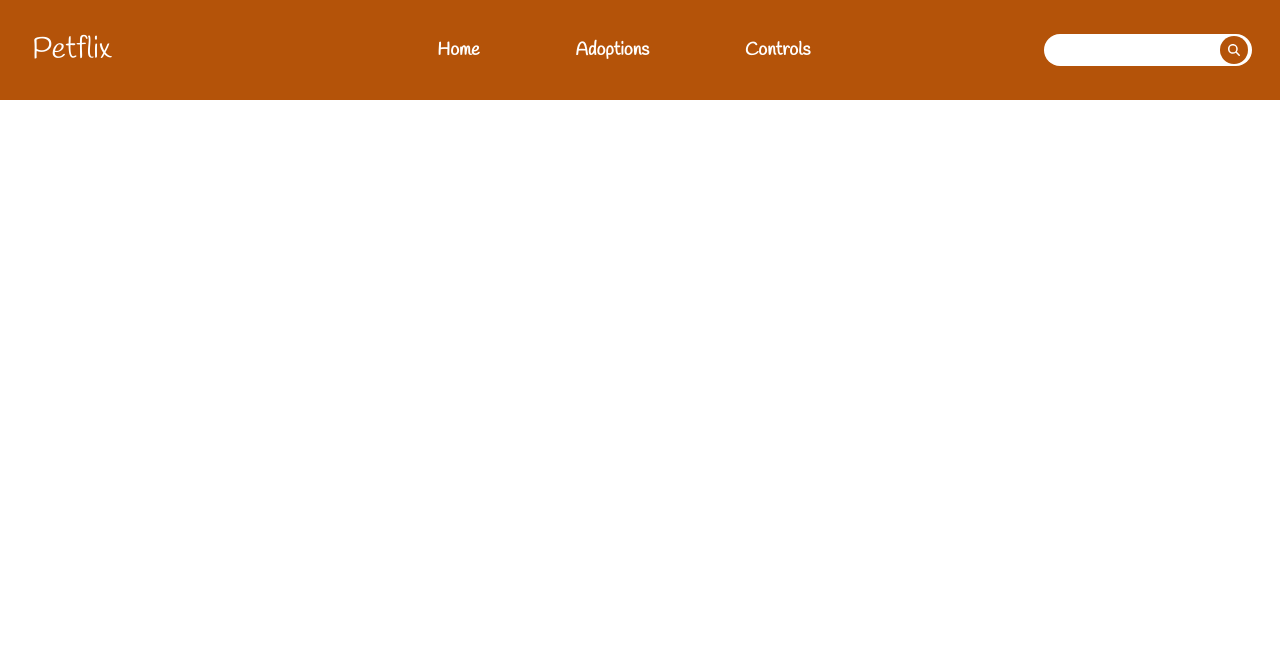
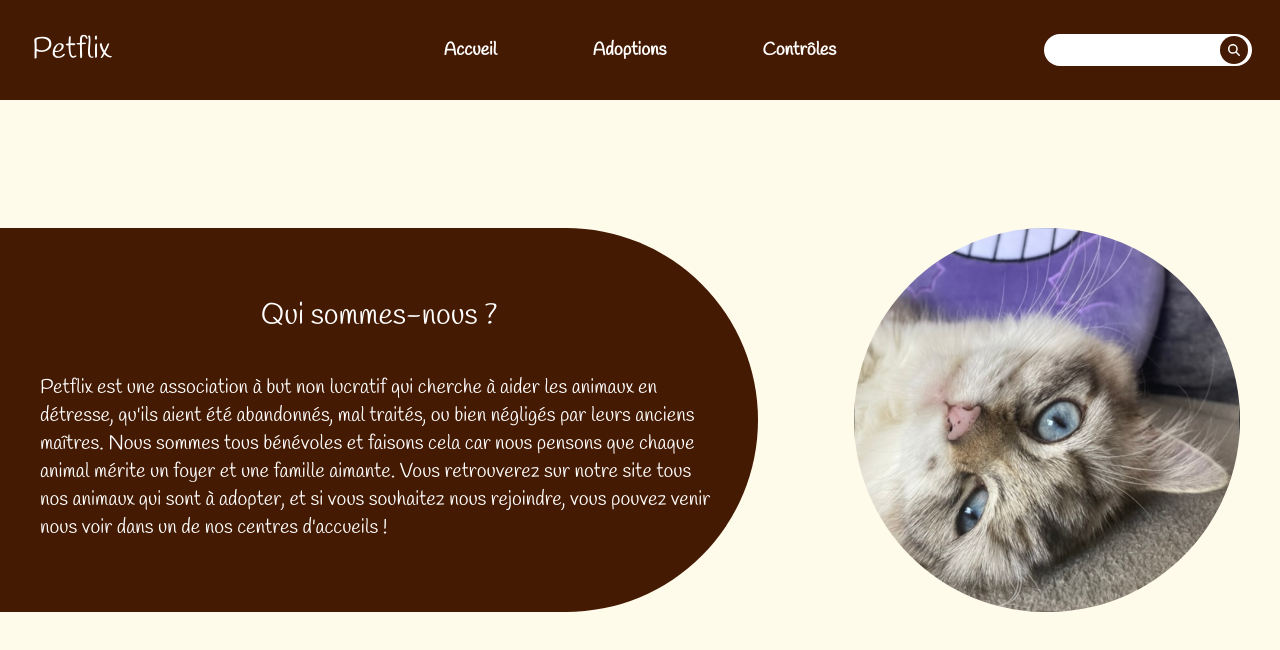
Before and after one commit to 666alvin999/petflix-frontend, a React (Vite) app: page / in a window 1280 px wide. Shown: the top 650 px of the page. Built offline with nearby package versions, Linux system fonts and the light colour scheme.

Commit message:
part one homepage

```diff
--- /dev/null
+++ b/src/footer/Footer.tsx
@@ -0,0 +1,9 @@
+const Footer = () => {
+	return (
+		<>
+
+		</>
+	);
+}
+
+export default Footer;
--- /dev/null
+++ b/src/footer/index.ts
@@ -0,0 +1,3 @@
+import Footer from "./Footer.tsx";
+
+export {Footer};
--- a/src/header/Header.tsx
+++ b/src/header/Header.tsx
@@ -15,7 +15,7 @@ const Header = () => {
 
 	return (
 		<>
-			<div className="bg-amber-700 px-8 py-8 text-white flex justify-between items-center">
+			<div className="bg-amber-950 px-8 py-8 text-white flex justify-between items-center">
 				<div className="w-1/3">
 					<div className="w-1/3">
 						<Link to="/">
@@ -24,15 +24,15 @@ const Header = () => {
 					</div>
 				</div>
 
-				<ul className="flex gap-24 w-1/3">
-					<li className="menu-option">Home</li>
+				<ul className="flex justify-center items-center gap-24 w-1/3">
+					<li className="menu-option">Accueil</li>
 					<li className="menu-option">Adoptions</li>
-					<li className="menu-option">Controls</li>
+					<li className="menu-option">Contrôles</li>
 				</ul>
 
 				<form className="w-1/3 flex justify-end items-center">
 					<input
-						className="pl-2 text-sm font-bold h-8 w-52 -mr-8 text-amber-700 rounded-full focus:outline-amber-700"
+						className="pl-2 text-sm font-bold h-8 w-52 -mr-8 text-amber-950 rounded-full focus:outline-amber-950"
 						type="text"
 						value={search}
 						onChange={event => changeSearch(event)}
@@ -40,7 +40,7 @@ const Header = () => {
 					/>
 					<FontAwesomeIcon
 						icon={faSearch}
-						className="bg-amber-700 rounded-full w-3 h-3 p-2"
+						className="bg-amber-950 rounded-full w-3 h-3 p-2"
 					/>
 				</form>
 			</div>
--- a/src/hompage/Homepage.tsx
+++ b/src/hompage/Homepage.tsx
@@ -1,9 +1,24 @@
 import {Header} from "../header";
+import {Footer} from "../footer";
 
 const Homepage = () => {
 	return (
 		<>
 			<Header/>
+
+			<div className="mt-32 flex flex-row justify-between items-center gap-24">
+				<div className="bg-amber-950 h-96 p-10 flex flex-col justify-center items-center rounded-r-full">
+					<h2 className="text-3xl text-white mb-10">Qui sommes-nous ?</h2>
+
+					<p className="text-white text-xl">
+						Petflix est une association à but non lucratif qui cherche à aider les animaux en détresse, qu'ils aient été abandonnés, mal traités, ou bien négligés par leurs anciens maîtres. Nous sommes tous bénévoles et faisons cela car nous pensons que chaque animal mérite un foyer et une famille aimante. Vous retrouverez sur notre site tous nos animaux qui sont à adopter, et si vous souhaitez nous rejoindre, vous pouvez venir nous voir dans un de nos centres d'accueils !
+					</p>
+				</div>
+
+				<img className="mr-10 h-96 rounded-full" src="/images/oslo-homepage.png" alt="white cat" />
+			</div>
+
+			<Footer/>
 		</>
 	);
 }
--- a/src/index.css
+++ b/src/index.css
@@ -7,6 +7,6 @@
 @layer base {
     body {
         font-family: 'Handlee', cursive;
-        @apply m-0 p-0 antialiased;
+        @apply m-0 p-0 antialiased bg-amber-50;
     }
 }
```
Also changed, not shown: images/oslo-homepage.png (added).
